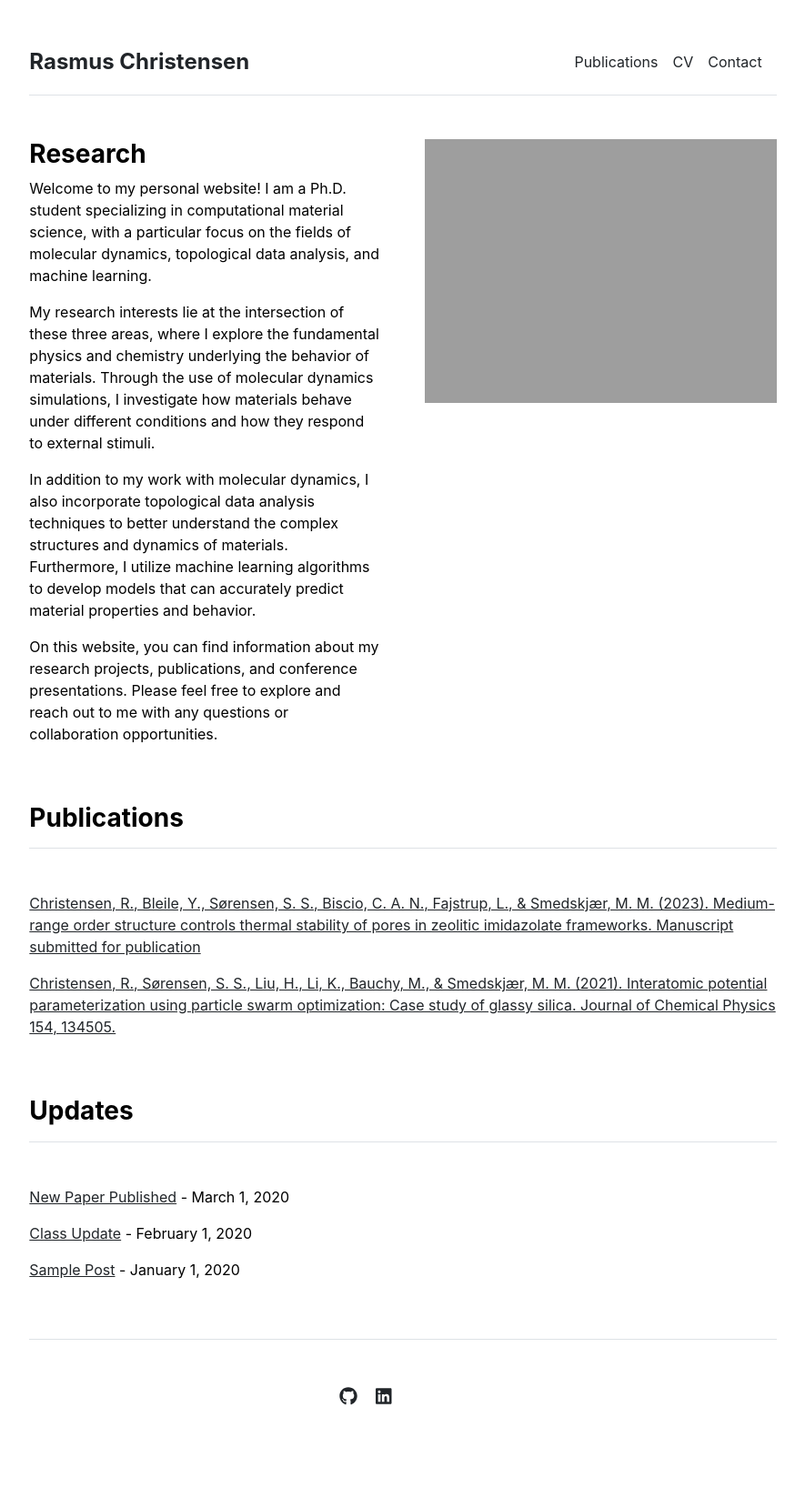
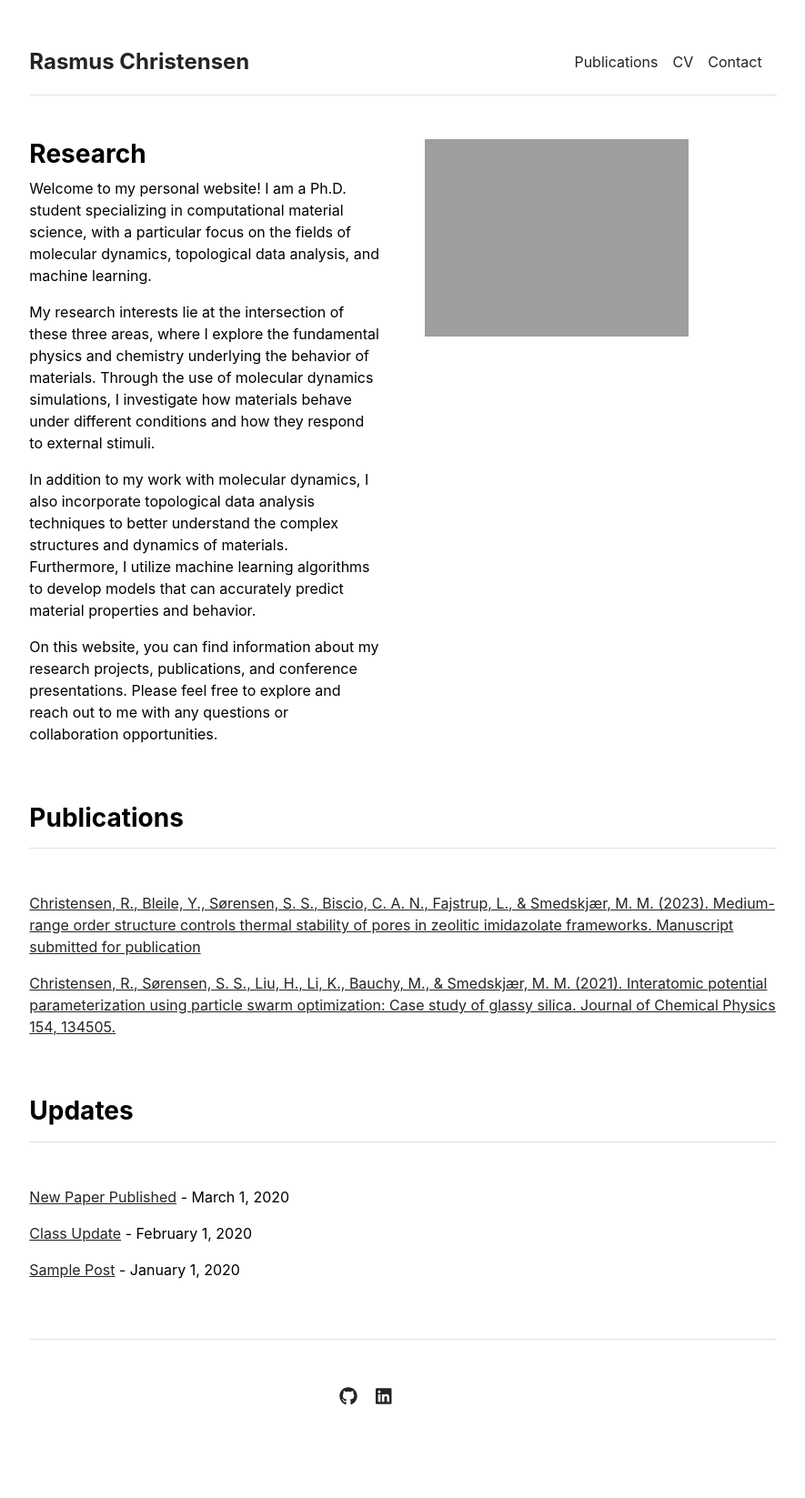
Before and after one commit to R-Chr/R-Chr.github.io, a Jekyll site: the page built from index.md, in a window 1280 px wide. Shown: the whole page at 91% size, without its empty margins (197-1082 px from the left). Built offline with Jekyll 4.4.1, drawn with Linux system fonts in a browser that asks for light colours.

Commit message:
Update home.html

```diff
--- a/_layouts/home.html
+++ b/_layouts/home.html
@@ -8,7 +8,7 @@ layout: default
     {{ content }}
   </div>
   <div class="col-md-6">
-    <img src="{{ site.github.url }}/assets/img/home.png" alt="Home" width="100%">
+    <img src="{{ site.github.url }}/assets/img/home.png" alt="Home" width="75%">
   </div>
 </div>
 
```
